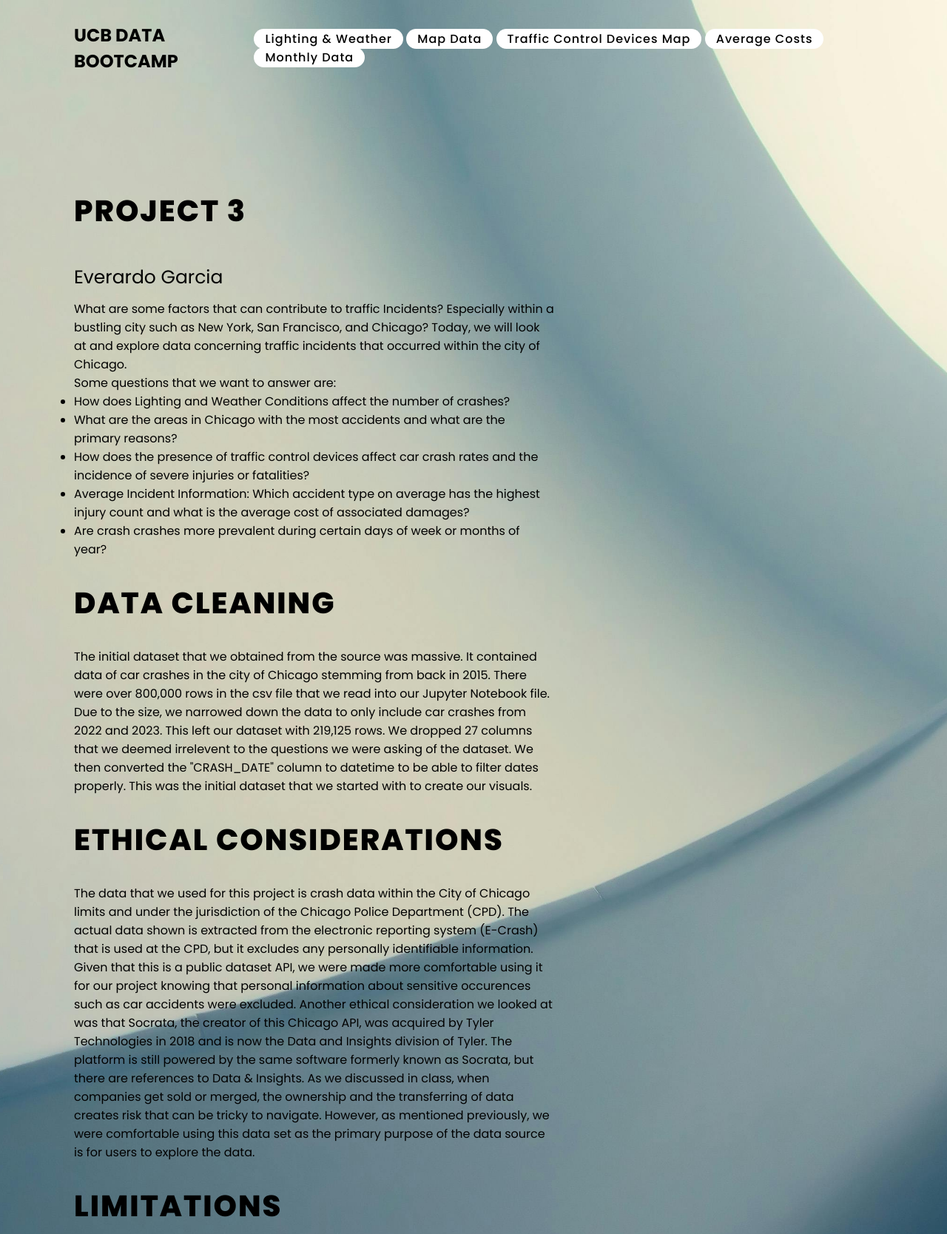
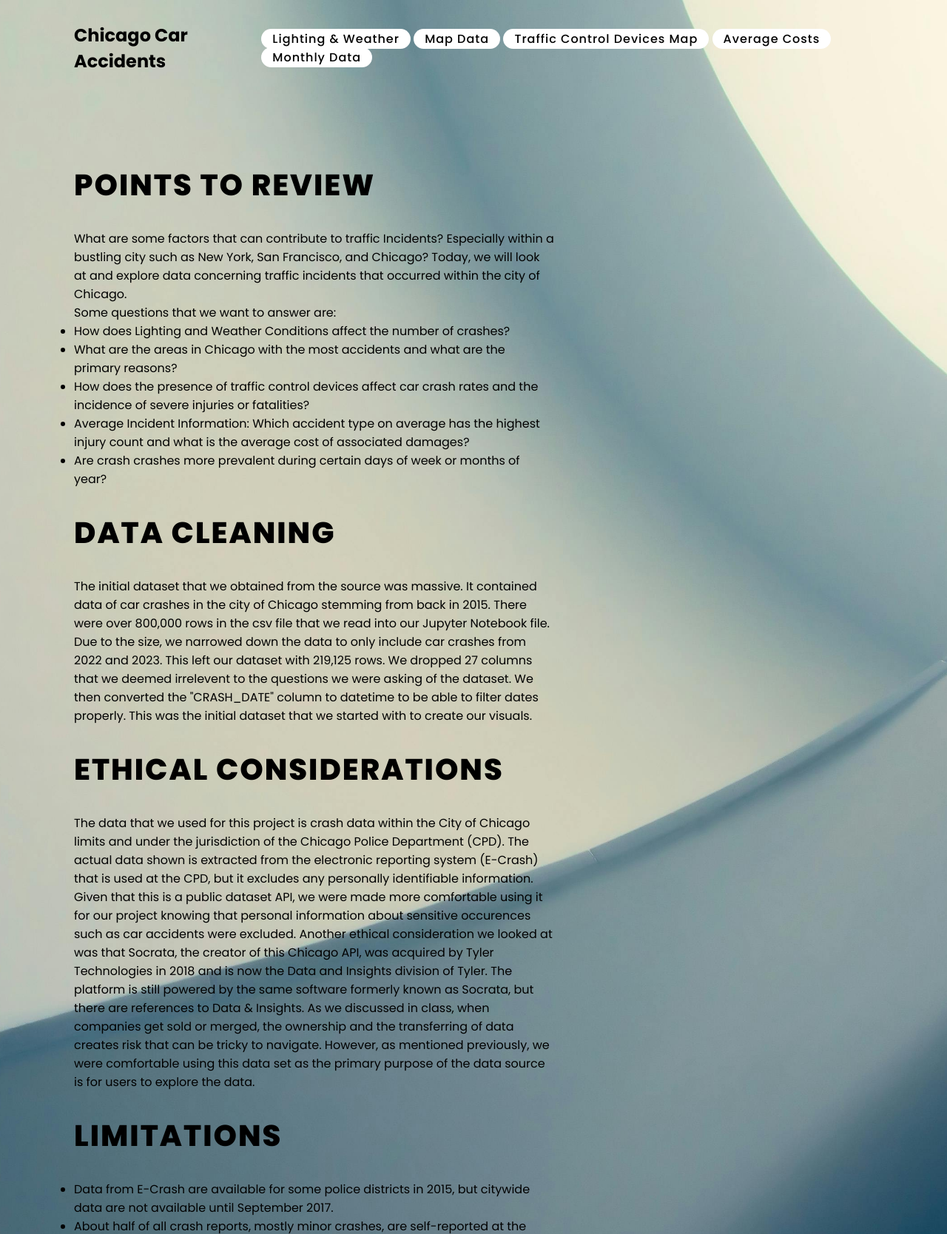
Before and after one commit to Ever30/Chicago-Car-Accidents, a plain HTML site: page index.html in a window 1280 px wide. Shown: the top 1668 px of the page at 74% size. Drawn offline with Linux system fonts and the light colour scheme.

Commit message:
Update index.html

```diff
--- a/index.html
+++ b/index.html
@@ -3,14 +3,14 @@
 <head>
     <meta charset="UTF-8">
     <meta name="viewport" content="width=device-width, initial-scale=1.0">
-    <title>DATA VISUAL</title>
+    <title>Chicago Car Accidents</title>
     <link rel="stylesheet" href="mainstyle.css">
 
 </head>
 <body>
     <section>
         <header>
-            <h2>UCB DATA BOOTCAMP</h2>
+            <h2>Chicago Car Accidents</h2>
 
             <div class="navigation">
                 <a href="./conditionIndex.html">Lighting & Weather</a>
@@ -23,8 +23,8 @@
         </header>
         <div class="content">
             <div class="info">
-                <h2><br><span>Project 3</span></h2>
-                <h7>Everardo Garcia</h7>
+                <!-- <h2><br><span>Project 3</span></h2> -->
+                <h5>POINTS TO REVIEW</h5>
                 <p>What are some factors that can contribute to traffic Incidents? Especially within a bustling city such as New York, San Francisco, and Chicago? Today, we will look at and explore data concerning traffic incidents that occurred within the city of Chicago.</p>
                 <p>Some questions that we want to answer are:</p>
                     <ul>
@@ -34,11 +34,11 @@
                         <li>Average Incident Information: Which accident type on average has the highest injury count and what is the average cost of associated damages?</li>
                         <li>Are crash crashes more prevalent during certain days of week or months of year?</li>
                     </ul>
-                <h3>Data Cleaning</h3>
+                <h5>Data Cleaning</h5>
                 <p>The initial dataset that we obtained from the source was massive. It contained data of car crashes in the city of Chicago stemming from back in 2015. There were over 800,000 rows in the csv file that we read into our Jupyter Notebook file. Due to the size, we narrowed down the data to only include car crashes from 2022 and 2023. This left our dataset with 219,125 rows. We dropped 27 columns that we deemed irrelevent to the questions we were asking of the dataset. We then converted the "CRASH_DATE" column to datetime to be able to filter dates properly. This was the initial dataset that we started with to create our visuals.</p>
                 <h5>Ethical Considerations</h5>
                     <p>The data that we used for this project is crash data within the City of Chicago limits and under the jurisdiction of the Chicago Police Department (CPD). The actual data shown is extracted from the electronic reporting system (E-Crash) that is used at the CPD, but it excludes any personally identifiable information. Given that this is a public dataset API, we were made more comfortable using it for our project knowing that personal information about sensitive occurences such as car accidents were excluded. Another ethical consideration we looked at was that Socrata, the creator of this Chicago API, was acquired by Tyler Technologies in 2018 and is now the Data and Insights division of Tyler. The platform is still powered by the same software formerly known as Socrata, but there are references to Data & Insights. As we discussed in class, when companies get sold or merged, the ownership and the transferring of data creates risk that can be tricky to navigate. However, as mentioned previously, we were comfortable using this data set as the primary purpose of the data source is for users to explore the data.</p>
-                <h4>Limitations</h4>
+                <h5>Limitations</h5>
                     <ul>
                         <li>Data from E-Crash are available for some police districts in 2015, but citywide data are not available until September 2017.</li>
                         <li>About half of all crash reports, mostly minor crashes, are self-reported at the police district by the driver(s) involved and the other half are recorded at the scene by the police officer responding to the crash.</li>
@@ -49,7 +49,7 @@
 
                     </ul>
 
-                <h6>Sources</h6>
+                <h5>Sources</h5>
                     <ul>
                         <li><a href="https://dev.socrata.com/foundry/data.cityofchicago.org/85ca-t3if">Dev Socrata</a></li>
                         <li><a href="https://data.cityofchicago.org/resource/85ca-t3if.json">City of Chicago JSON</a></li>
```
